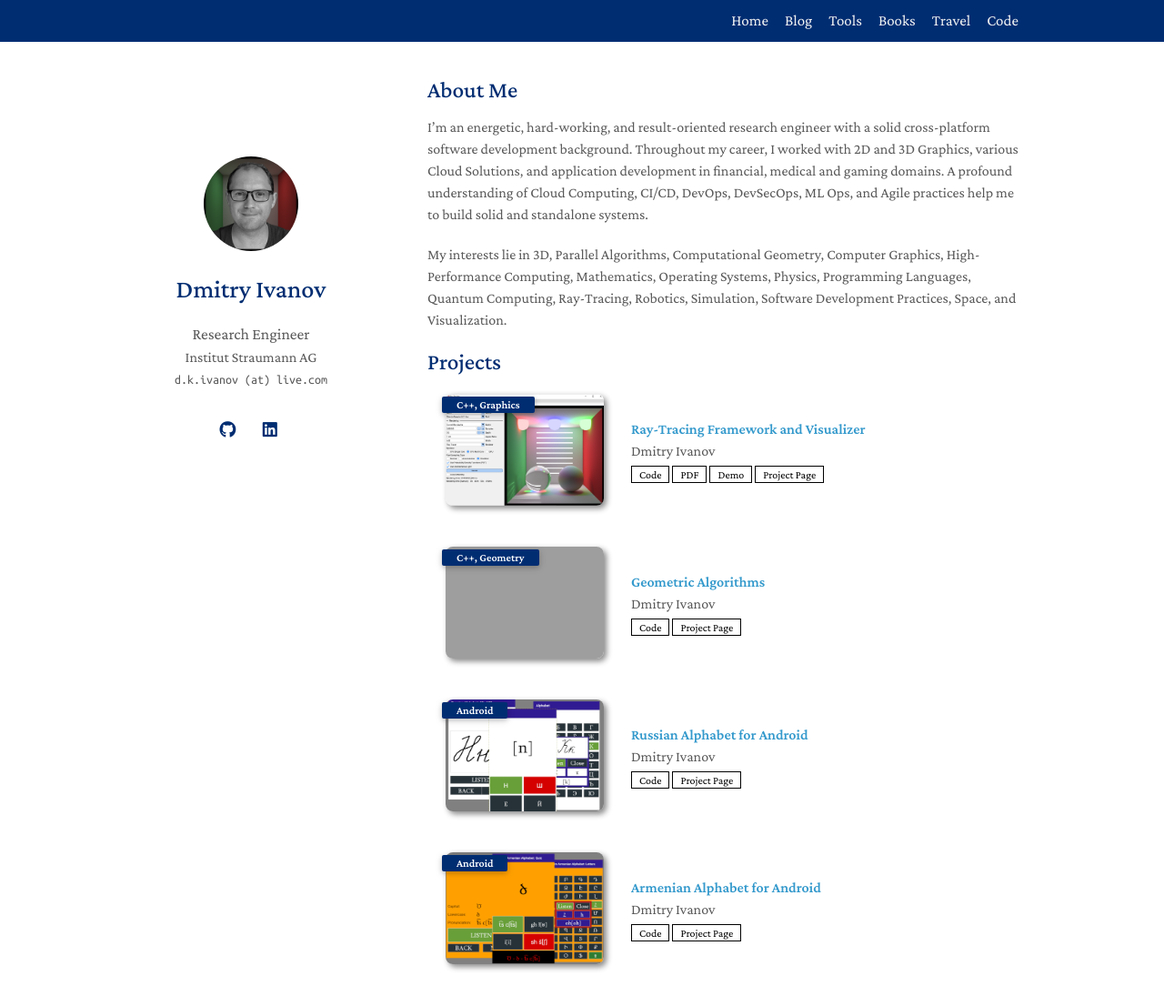
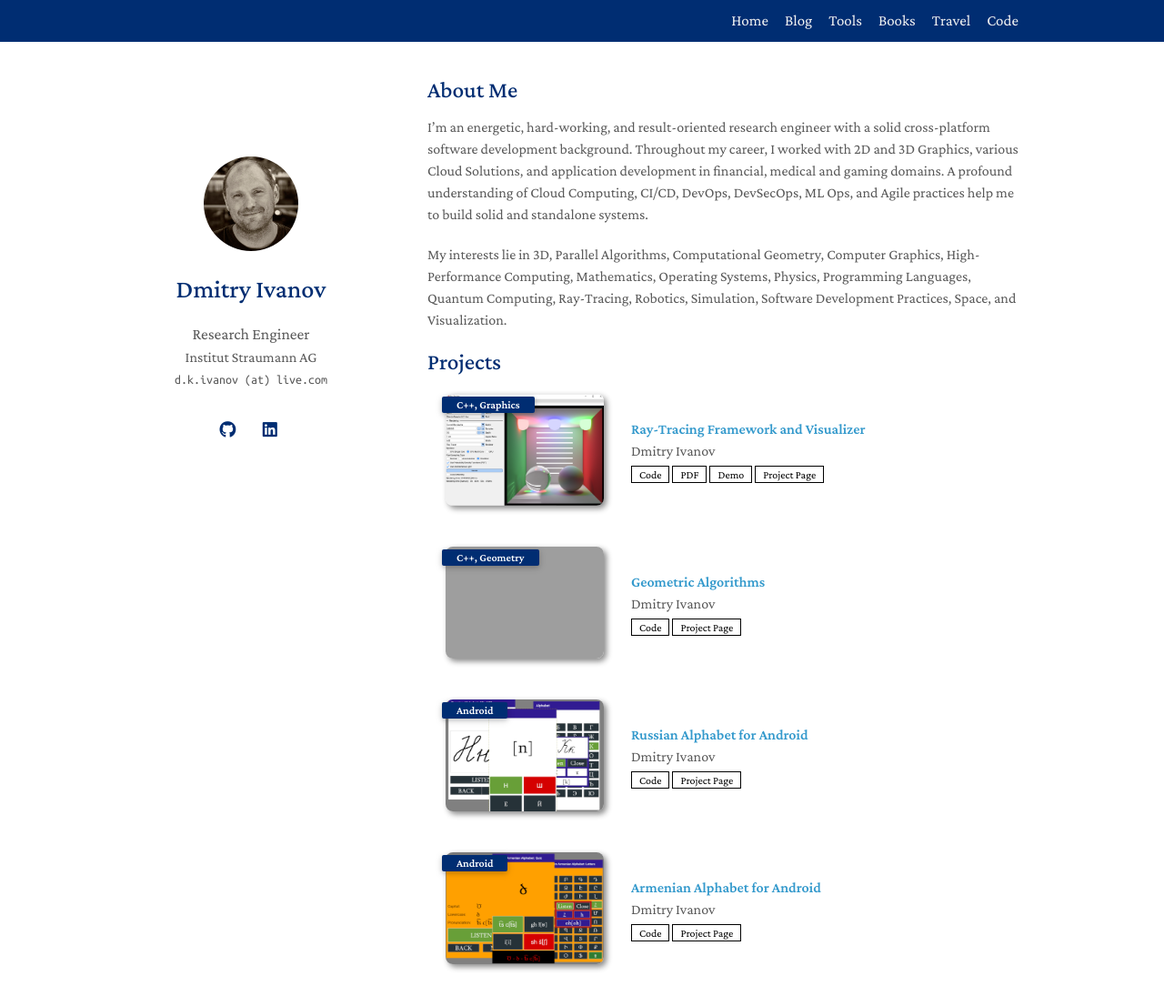
Before and after one commit to d-k-ivanov/d-k-ivanov.github.io, a Jekyll site: the page built from index.md, in a window 1280 px wide and 1170 px high. Shown: the top 1106 px of the window at 91% size. Built offline with Jekyll 4.4.1, drawn with Linux system fonts in a browser that asks for light colours; a style sheet for code colours, icons or effects is not loaded; grey boxes are pictures that could not be loaded.

Commit message:
Post 2025-24-10-18-33

```diff
--- a/_config.yml
+++ b/_config.yml
@@ -30,7 +30,7 @@ linkedin: https://www.linkedin.com/in/dmitry-ivanov-5b9275b3
 
 # Images (e.g., your profile picture and your website's favicon)
 # "favicon" and "favicon_dark" are used for the light and dark modes, respectively.
-avatar: /assets/img/avatar.png
+avatar: /assets/img/avatar.jpg
 favicon: /assets/img/favicon.png
 favicon_dark: /assets/img/favicon.png
 
```
Also changed, not shown: assets/img/avatar.jpg (added), assets/img/avatar.png (deleted).
